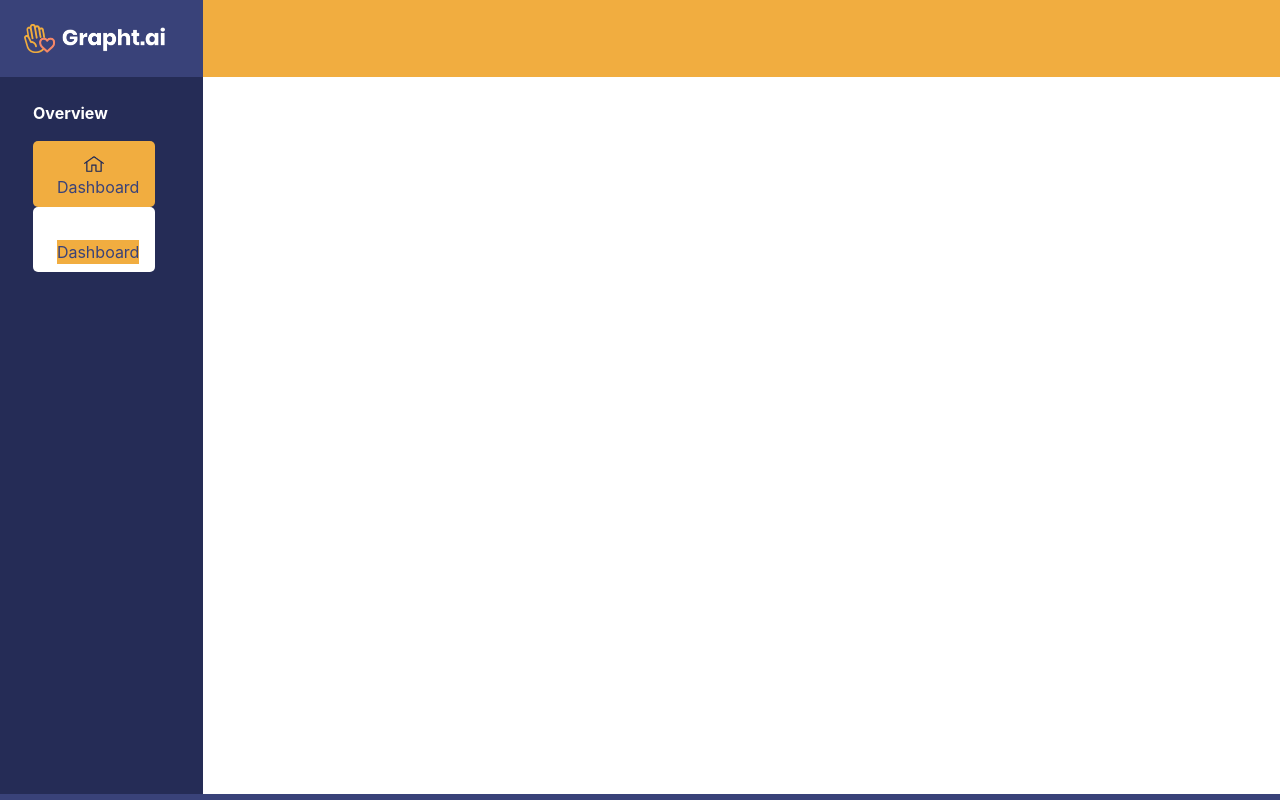
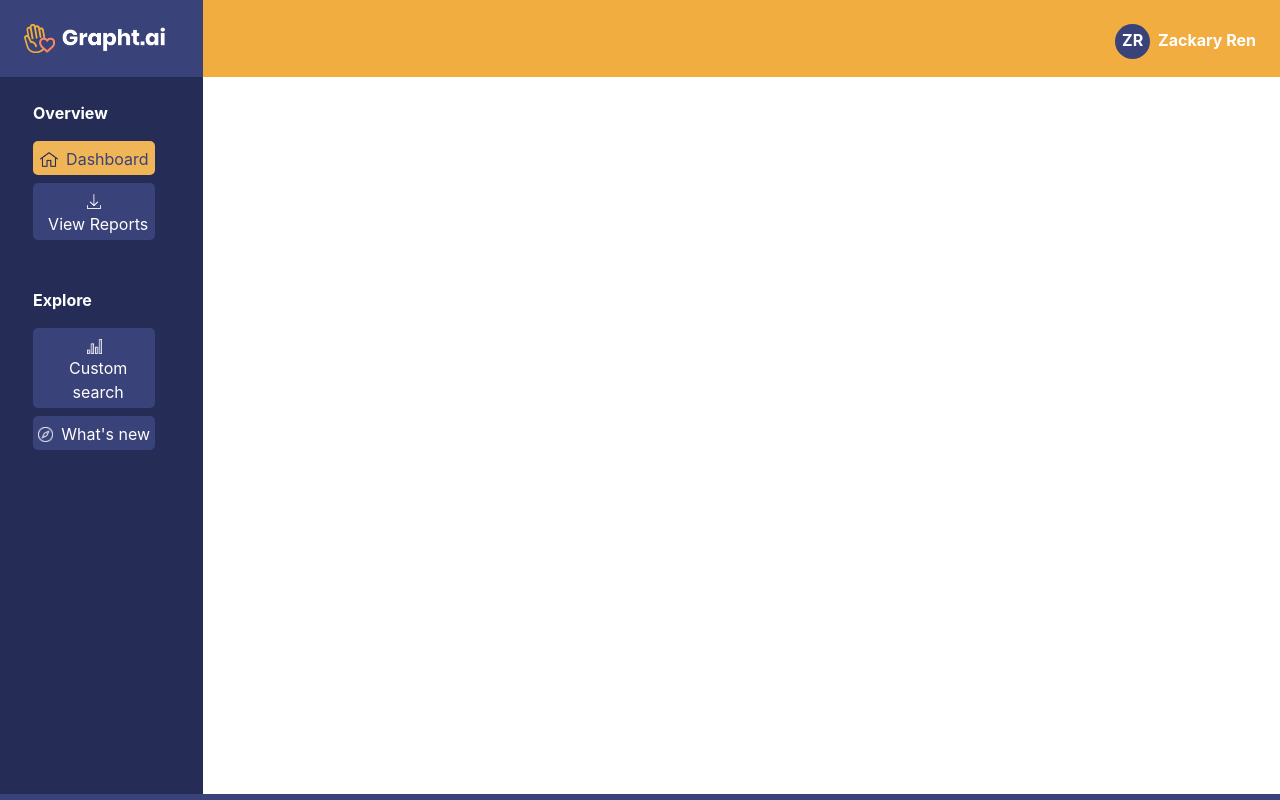
Before and after one commit to snuuy/grapht.ai, a React (Create React App) app in the folder client/: page /dashboard in a window 1280 px wide. Built offline with nearby package versions, Linux system fonts and the light colour scheme.

Commit message:
Dashboard navbar and top bar

```diff
--- a/client/src/App.css
+++ b/client/src/App.css
@@ -52,7 +52,7 @@ html {
 }
 
 .iconFormat {
-  max-width: 20px;
+  max-height: 15px;
   margin-bottom: -2px;
 }
 
--- a/client/src/components/Dashboard.jsx
+++ b/client/src/components/Dashboard.jsx
@@ -13,7 +13,7 @@ class DashBoard extends Component {
   render() {
     return (
       <div>
-        <TopBar userType={this.state.userType}/>
+        <TopBar username="test" userType={this.state.userType}/>
         <div className="row">
           <div className="col-2 p-0" style={{height:"calc(100vh - 83px)"}}>
             <NavBar userType={this.state.userType}/>
--- a/client/src/components/NavBar.jsx
+++ b/client/src/components/NavBar.jsx
@@ -1,6 +1,8 @@
 import React, { Component } from "react";
 import icon_home from "../assets/icons/home_navy.png";
 import icon_reports from "../assets/icons/reports.png";
+import icon_explore from "../assets/icons/explore.png";
+import icon_analytics from "../assets/icons/analytics.png";
 
 var navColor = "red";
 
@@ -13,13 +15,25 @@ class NavBar extends Component {
           <div className="font-weight-bold mb-3">
             Overview
           </div>
-          <div className="p-2 rounded text-center" style={{background:"#F1AD40"}}>
+          <div className="p-1 rounded text-center mb-2" style={{background:"#F0B556"}}>
             <img className="d-inline-block iconFormat align-middle" src={icon_home}/>
-            <div className="d-inline-block ml-2  color-purple align-middle" style={{background:"#F1AD40"}}>Dashboard</div>
+            <div className="d-inline-block ml-2  color-purple align-middle">Dashboard</div>
           </div>
-          <div className="p-2 rounded text-center bg-white">
+          <div className="p-1 rounded text-center" style={{background:"#394279"}}>
             <img className="d-inline-block iconFormat align-middle" src={icon_reports}/>
-            <div className="d-inline-block ml-2  color-purple align-middle" style={{background:"#F1AD40"}}>Dashboard</div>
+            <div className="d-inline-block ml-2 text-white align-middle">View Reports</div>
+          </div>
+
+          <div className="font-weight-bold mb-3 mt-5">
+            Explore
+          </div>
+          <div className="p-1 rounded text-center mb-2" style={{background:"#394279"}}>
+            <img className="d-inline-block iconFormat align-middle" src={icon_analytics}/>
+            <div className="d-inline-block ml-2 text-white align-middle">Custom search</div>
+          </div>
+          <div className="p-1 rounded text-center" style={{background:"#394279"}}>
+            <img className="d-inline-block iconFormat align-middle" src={icon_explore}/>
+            <div className="d-inline-block ml-2 text-white align-middle">What's new</div>
           </div>
         </div>
     );
--- a/client/src/components/TopBar.jsx
+++ b/client/src/components/TopBar.jsx
@@ -9,7 +9,14 @@ class TopBar extends Component {
           <img className="w-75 mx-auto" src={require("../assets/logo.png")}></img>
         </div>
         <div className="col-10" style={{background:"#F1AD40"}}>
-
+          <div className="mt-4 float-right mr-4">
+            <div className="text-white font-weight-bold text-center p-1 d-inline-block mr-2" style={{borderRadius:"50%", width: "35px", height:"35px", background:"#394279"}}>
+              ZR
+            </div>
+            <div className="text-white text-shadow font-weight-bold d-inline-block">
+              Zackary Ren
+            </div>
+          </div>
         </div>
       </div>
     );
```
